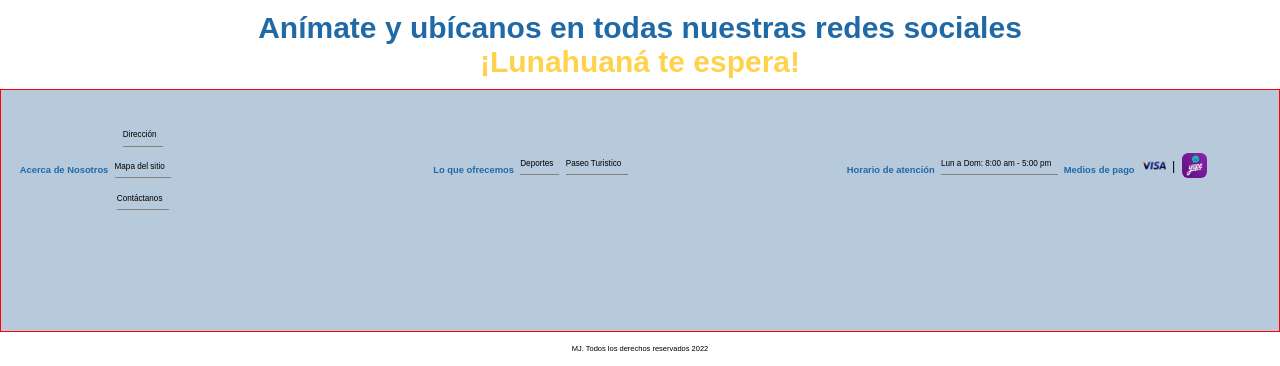
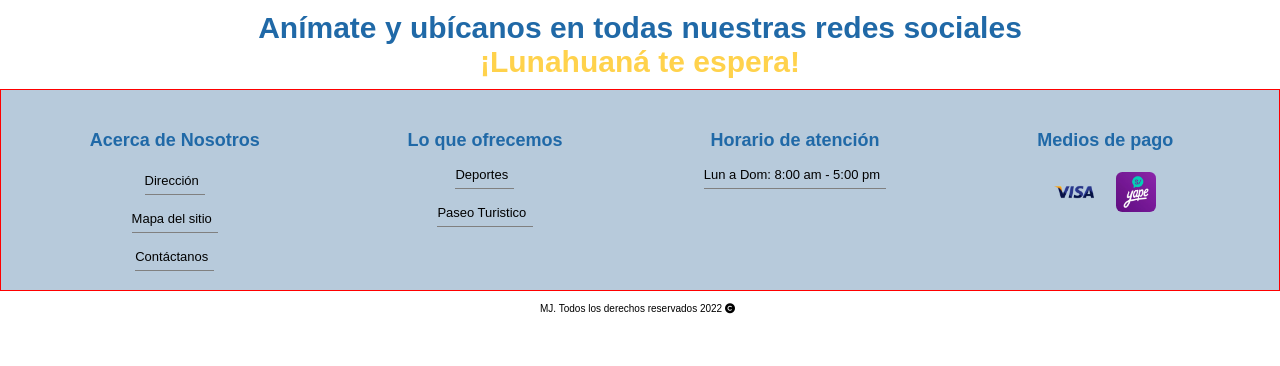
Before and after one commit to Padinjavier/page-of-a-shop, a PHP site: page / in a window 1280 px wide. Shown: the part 3722-4088 px from the top of the page. After the commit the page ends 4036 px from the top, so only its background shows below. Run offline with PHP 8.4, Linux system fonts and the light colour scheme; some libraries are stand-ins or nearby versions; some web fonts are replaced.

Commit message:
he acomodado un poco la parte del footer

```diff
--- a/assets/CSS/main.css
+++ b/assets/CSS/main.css
@@ -1040,7 +1040,7 @@ h3{
 .nosotros div {
     display: flex;
     align-items: center;
-    flex-direction: row;
+    flex-direction: column;
     padding-top: 0.625rem;
     gap: 0.625rem;
 }
@@ -1056,6 +1056,10 @@ footer {
     font-size: 0.75rem;
     padding: 1.25rem;
     text-align: center;
+}
+
+footer p{
+    margin-right: 0.5rem;
 }
 
 /* body.active footer {
@@ -1200,16 +1204,45 @@ footer {
     .nosotros{
         border: 1px solid red;
         display: grid;
-        grid-template-columns: repeat(3,1fr);
+        grid-template-columns: repeat(2,1fr);
         grid-template-rows: repeat(2,1fr);
-
     }
-  div .first-footer{
+    /* div .first-footer{
     display: flex;
     flex-direction: column;
     grid-row: 2/-4;
+    } */
 
-   }
+    .first{
+        grid-column: 1/2;
+        grid-row: 1/2;
+    }
+    .second{
+        grid-column: 2/3;
+        grid-row: 1/2;
+    }
+    .third{
+        grid-column: 1/2;
+        grid-row: 2/3;
+    }
+    .fourth{
+        grid-column: 2/3;
+        grid-row: 2/3;
+    }
+    .fourth div{
+        display: flex;
+        flex-direction: row;
+    }
+    .fourth div img{
+        display: block;
+        margin: 0.8rem;
+        width: 3.5rem;
+    }
+
+    footer p{
+        font-size: 1rem;
+    }
+
 
 }
 @media (min-width: 1024px) {
@@ -1227,6 +1260,37 @@ footer {
     h3{
         font-size: 3rem;
     }
+
+    .nosotros{
+        grid-template-columns: repeat(4, 1fr);
+        grid-template-rows: repeat(1, 1fr);
+    }
+
+    .first{
+        grid-column: 1/2;
+    }
+    .second{
+        grid-column: 2/3;
+    }
+    .third{
+        grid-column: 3/4;
+    }
+    .fourth{
+        grid-column: 4/5;
+    }
+    .first, .second, .third, .fourth{
+        grid-row: 1/2;
+    }
+    .nosotros h3 {
+        font-size: 1.8rem;
+    }
+    .nosotros p{
+        font-size: 1.3rem;
+    }
+    .nosotros div img{
+        width: 4rem;
+    }
+
 }
 
 @media only screen and (min-width: 800px) {
--- a/index.html
+++ b/index.html
@@ -3,7 +3,7 @@
 
 <head>
   <meta charset="UTF-8">
-  <meta http-equiv="X-UA-Compatible" content="IE=edge">
+  <menosotrosta http-equiv="X-UA-Compatible" content="IE=edge">
   <meta name="viewport" content="width=device-width, initial-scale=1.0">
   <title>Agencia MJ</title>
   <link rel="stylesheet" href="./assets/CSS/main.css">
@@ -288,16 +288,19 @@
       <div class="third">
         <h3>Horario de atención</h3>
         <p>Lun a Dom: 8:00 am - 5:00 pm</p>
+      </div>
+
+      <div class="fourth">
         <h3>Medios de pago</h3>
         <div>
-          <img src="./assets/IMAGES/visa.webp" alt="">|
+          <img src="./assets/IMAGES/visa.webp" alt="">
           <img src="./assets/IMAGES/yape.webp" alt="">
         </div>
       </div>
     </div>
   </main>
   <footer>
-    <p>MJ. Todos los derechos reservados 2022</p>
+    <p>MJ. Todos los derechos reservados 2022  <i class="fa-solid fa-copyright"></i></p>
   </footer>
 
 </body>
```
